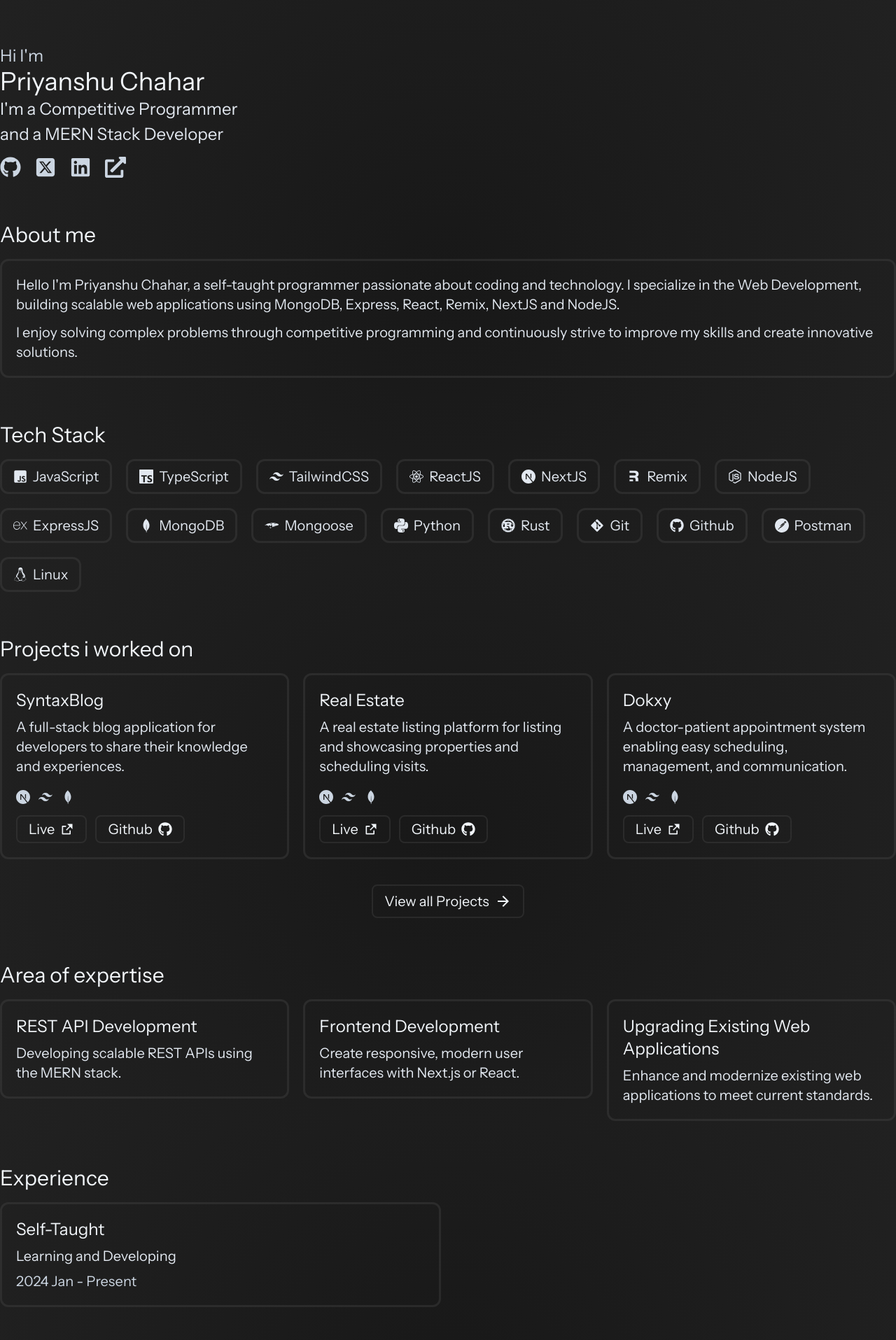
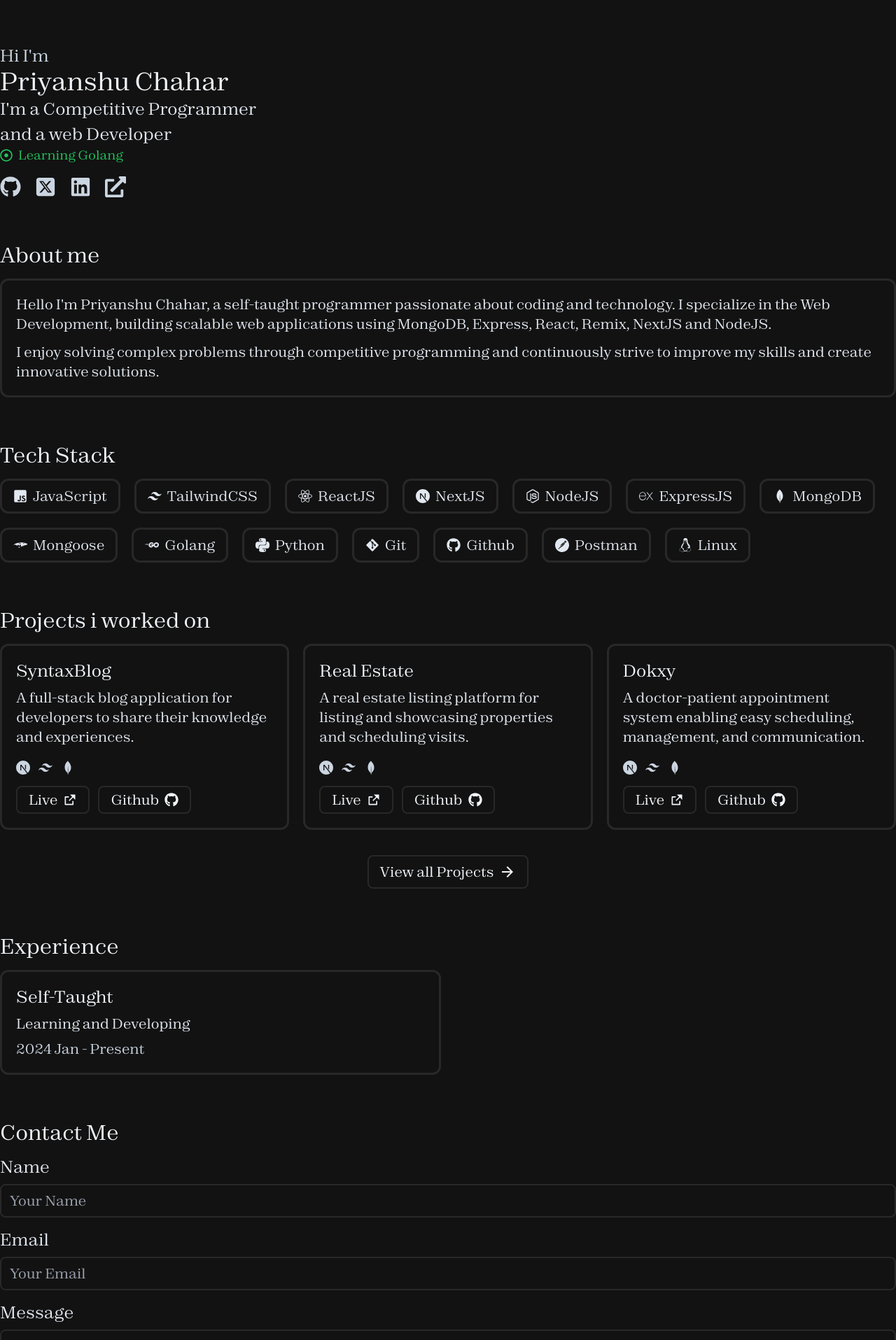
Before and after one commit to Bluetooxth/Portfolio, a Next.js app: page / in a window 1280 px wide. Shown: the top 1915 px of the page at 70% size. Built offline with nearby package versions, Linux system fonts and the light colour scheme.

Commit message:
some changes

```diff
--- a/app/layout.js
+++ b/app/layout.js
@@ -4,7 +4,7 @@ import "./style.css"
 import Footer from "@/components/Footer";
 
 const font = localFont({
-  src: "./fonts/InstrumentSans.ttf",
+  src: "./fonts/Zodiak.ttf",
   weight: "400",
 });
 
--- a/app/page.js
+++ b/app/page.js
@@ -14,7 +14,7 @@ const LandingPage = () => {
 
   useEffect(() => {
     AOS.init({
-      duration: 500,
+      duration: 1000,
       once: false,
       easing: 'ease-in-out-back',
       mirror: false,
@@ -28,7 +28,7 @@ const LandingPage = () => {
         <AboutMe />
         <Skills />
         <Projects />
-        <Expertise />
+        {/* <Expertise /> */}
         <Experience />
         <ContactMe />
       </main>
--- a/app/projects/page.js
+++ b/app/projects/page.js
@@ -8,7 +8,7 @@ const Projects = () => {
 
     useEffect(() => {
         AOS.init({
-          duration: 500,
+          duration: 1000,
           once: false,
           easing: 'ease-in-out-back',
           mirror: false,
--- a/app/style.css
+++ b/app/style.css
@@ -1,52 +1,53 @@
 body {
-  background: radial-gradient(circle, #181818, #212121);
+  background: #121212;
   color:#f1f5f9;
   background-attachment: fixed;
   background-repeat: no-repeat;
 }
 
 .footer{
-  border-top: 1px solid #51515151;
+  border-top: 1px solid #55555555;
 }
 
 .card {
   background: transparent;
-  border: 3px solid #51515151;
+  border: 3px solid #55555555;
   transition: 0.5s ease-in-out;
 }
 
 .card:hover {
-  background: #242424;
+  background: #212121;
 }
 
 .skills {
   background: transparent;
-  border: 3px solid #51515151;
+  border: 3px solid #55555555;
   transition: 0.5s ease-in-out;
 }
 
 .skills:hover {
-  background: #242424;
+  background: #212121;
 }
 
 .btn {
   background: transparent;
-  border: 2px solid #51515151;
+  border: 2px solid #55555555;
   transition: 0.5s ease-in-out;
 }
 
 .btn:hover {
-  background: #242424;
+  background: #f1f5f9;
+  color: #121212;
 }
 
 .input {
   background: transparent;
-  border: 2px solid #51515151;
+  border: 2px solid #55555555;
   transition: 0.5s ease-in-out;
 }
 
 .input:focus {
-  background: #242424;
+  background: #212121;
 }
 
 ::-webkit-scrollbar {
--- a/components/Footer.js
+++ b/components/Footer.js
@@ -3,7 +3,7 @@ import React from "react";
 const Footer = () => {
   return (
     <section className="flex justify-center items-center w-full footer">
-      <div className="flex justify-start items-center w-[95vw] lg:container py-5">
+      <div className="flex justify-start items-center w-[95vw] lg:container py-2">
         <p className="text-lg font-normal text-slate-300">
           Developed by Priyanshu Chahar
         </p>
--- a/components/Hero.js
+++ b/components/Hero.js
@@ -4,7 +4,7 @@ import { FaSquareXTwitter } from "react-icons/fa6";
 import { FaLinkedin } from "react-icons/fa";
 import { FaExternalLinkAlt } from "react-icons/fa";
 import Link from "next/link";
-``;
+import { FaRegDotCircle } from "react-icons/fa";
 
 const Hero = () => {
   const socials = [
@@ -46,7 +46,12 @@ const Hero = () => {
           className="text-2xl font-medium flex flex-col space-y-1 text-slate-200"
         >
           <span>{`I'm a Competitive Programmer`}</span>
-          <span>{`and a MERN Stack Developer`}</span>
+          <span>{`and a web Developer`}</span>
+        </p>
+        <p
+        data-aos="zoom-in"
+        className="text-lg font-medium flex items-center gap-2 text-green-500 rounded-xl">
+        <FaRegDotCircle /> Learning Golang
         </p>
         <div
           data-aos="zoom-in"
--- a/data/Skills.js
+++ b/data/Skills.js
@@ -18,15 +18,12 @@ import {
     SiPostman,
   } from "react-icons/si";
   import { RiRemixRunFill } from "react-icons/ri";
+  import { FaGolang } from "react-icons/fa6";
 
   const skills = [
     {
       skillName: "JavaScript",
       skillIcon: FaJsSquare,
-    },
-    {
-      skillName: "TypeScript",
-      skillIcon: SiTypescript,
     },
     {
       skillName: "TailwindCSS",
@@ -39,10 +36,6 @@ import {
     {
       skillName: "NextJS",
       skillIcon: SiNextdotjs,
-    },
-    {
-      skillName: "Remix",
-      skillIcon: RiRemixRunFill,
     },
     {
       skillName: "NodeJS",
@@ -61,12 +54,12 @@ import {
       skillIcon: SiMongoose,
     },
     {
+      skillName: "Golang",
+      skillIcon: FaGolang,
+    },
+    {
       skillName: "Python",
       skillIcon: SiPython,
-    },
-    {
-      skillName: "Rust",
-      skillIcon: SiRust,
     },
     {
       skillName: "Git",
```
Also changed, not shown: app/fonts/Zodiak.ttf (added).
